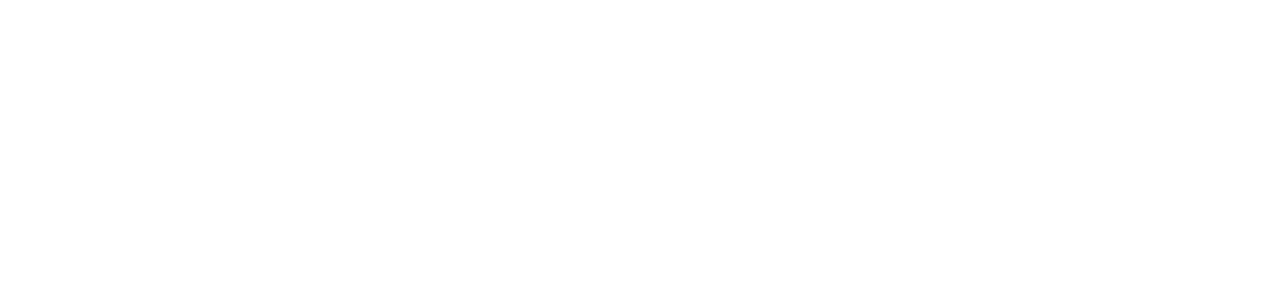
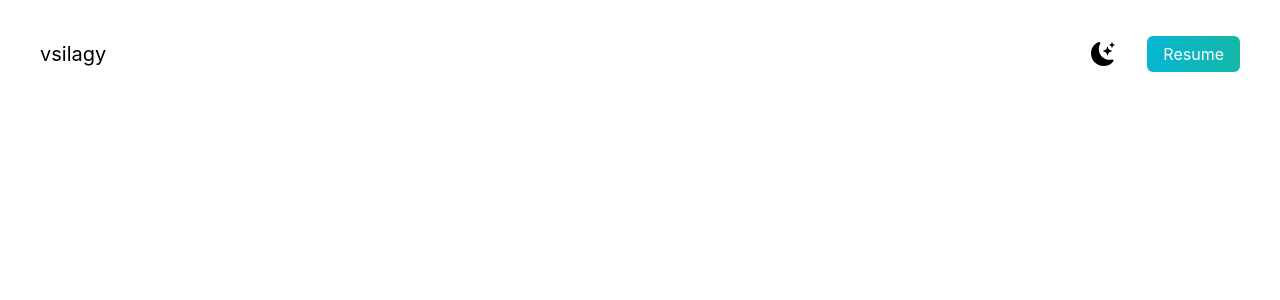
Before and after one commit to vsilagy/portfolio, a Next.js app: page / in a window 1280 px wide. Shown: the top 300 px of the page. Built offline with nearby package versions, Linux system fonts and the light colour scheme.

Commit message:
add navbar

```diff
--- a/package.json
+++ b/package.json
@@ -11,11 +11,14 @@
   "dependencies": {
     "next": "12.3.0",
     "react": "18.2.0",
-    "react-dom": "18.2.0"
+    "react-dom": "18.2.0",
+    "react-icons": "^4.4.0"
   },
   "devDependencies": {
+    "autoprefixer": "^10.4.12",
     "eslint": "8.23.0",
     "eslint-config-next": "12.3.0",
+    "postcss": "^8.4.17",
     "tailwindcss": "^3.1.8"
   }
 }
--- a/pages/index.js
+++ b/pages/index.js
@@ -1,4 +1,11 @@
 import Head from "next/head";
+import {
+  AiFillLinkedin,
+  AiFillGithub,
+  AiFillTwitterCircle,
+} from "react-icons/ai";
+import { BsFillMoonStarsFill } from "react-icons/bs";
+import { useState } from "react";
 
 export default function Home() {
   return (
@@ -8,8 +15,26 @@
         <meta name="description" content="Generated by create next app" />
         <link rel="icon" href="/favicon.ico" />
       </Head>
-
-      <main></main>
+      <main className="px-10">
+        <section className="min-h-screen">
+          <nav className="py-10 mb-10 flex justify-between">
+            <h1 className="text-xl">vsilagy</h1>
+            <ul className="flex items-center">
+              <li>
+                <BsFillMoonStarsFill className="cursor-pointer text-2xl" />
+              </li>
+              <li>
+                <a
+                  className=" bg-gradient-to-r from-cyan-500 to-teal-500 text-white px-4 py-2 rounded-md ml-8"
+                  href="#"
+                >
+                  Resume
+                </a>
+              </li>
+            </ul>
+          </nav>
+        </section>
+      </main>
     </div>
   );
 }
--- /dev/null
+++ b/postcss.config.js
@@ -0,0 +1,6 @@
+module.exports = {
+  plugins: {
+    tailwindcss: {},
+    autoprefixer: {},
+  },
+}
--- a/tailwind.config.js
+++ b/tailwind.config.js
@@ -1,8 +1,12 @@
 /** @type {import('tailwindcss').Config} */
 module.exports = {
-  content: [],
+  darkMode: "class",
+  content: [
+    "./pages/**/*.{js,ts,jsx,tsx}",
+    "./components/**/*.{js,ts,jsx,tsx}",
+  ],
   theme: {
     extend: {},
   },
   plugins: [],
-}
+};
```
Also changed, not shown: 1 other file (tests, documents, lock files or other folders).
